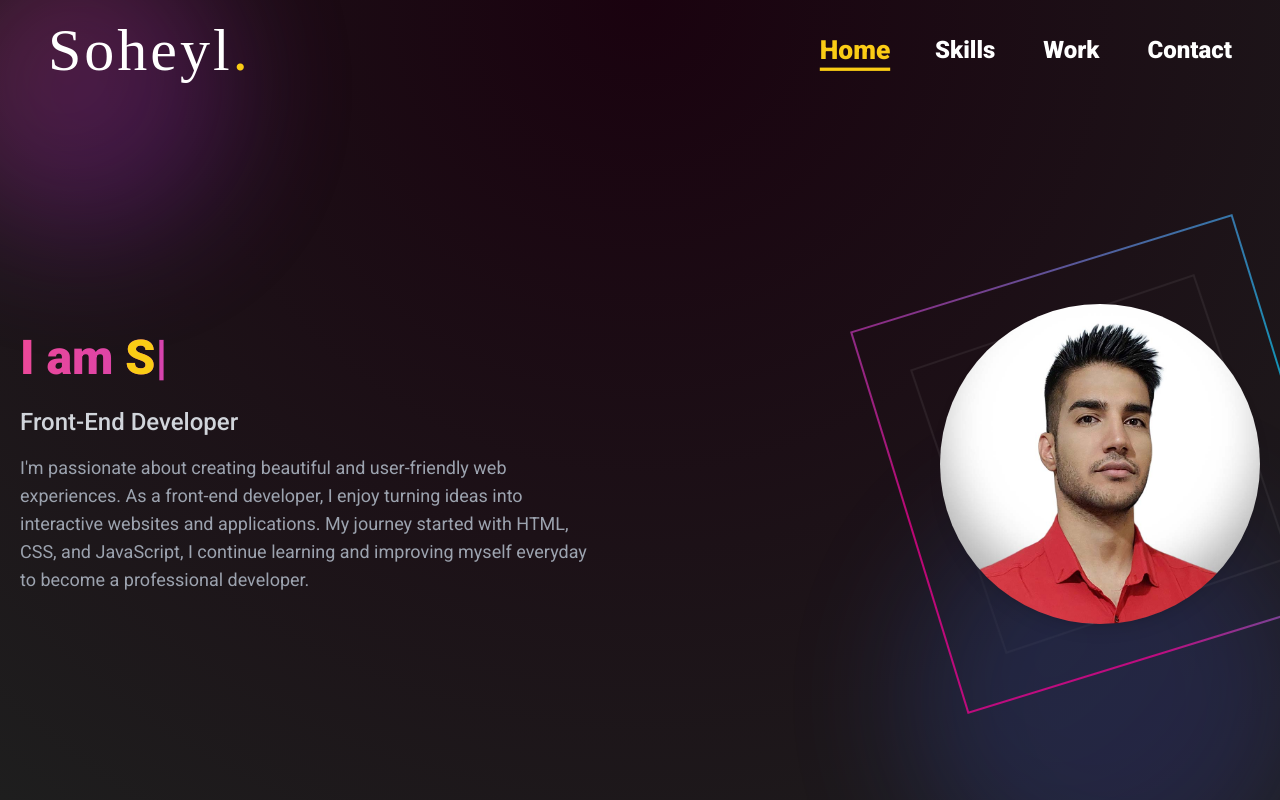
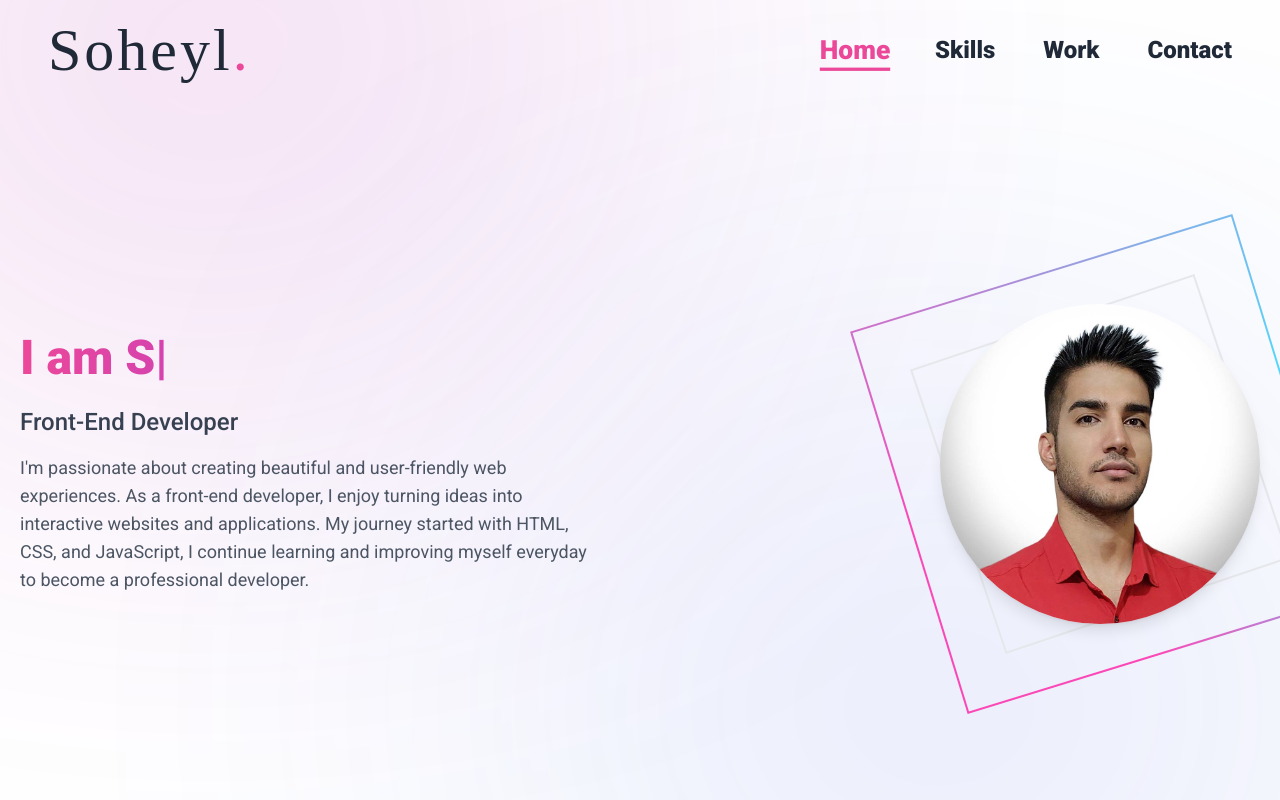
Before and after one commit to SoheylAshena/SoheylAshena.github.io, a React (Vite) app: page / in a window 1280 px wide. Built offline with nearby package versions, Linux system fonts and the light colour scheme; a web font is replaced by a local one.

Commit message:
Added light mode

```diff
--- a/src/Components/Background.jsx
+++ b/src/Components/Background.jsx
@@ -4,23 +4,23 @@ function BackGround() {
     <div className="fixed left-0 top-0 -z-50 h-screen w-full overflow-hidden">
       {/* Animated Background Elements */}
       <motion.div
-        className="absolute inset-0 z-0 bg-[radial-gradient(circle_at_top,_rgba(255,20,147,0.1),_rgba(30,30,30,1))]"
+        className="absolute inset-0 z-0 dark:bg-[radial-gradient(circle_at_top,_rgba(255,20,147,0.1),_rgba(30,30,30,1))]"
         initial={{ opacity: 0 }}
         animate={{ opacity: 1 }}
         transition={{ duration: 2 }}
       />
       <motion.div
-        className="absolute -left-16 -top-16 h-[300px] w-[300px] rounded-full bg-gradient-to-br from-pink-500 to-purple-700 opacity-30 blur-3xl"
-        animate={{ x: [0, 50, -50], y: [0, -50, 50] }}
+        className="absolute -left-16 -top-16 h-[50%] w-[50%] rounded-full bg-gradient-to-br from-pink-500 to-purple-700 opacity-40 blur-[250px]"
+        animate={{ x: [0, -50, 0], y: [0, -100, 0] }}
         transition={{
-          duration: 8,
+          duration: 10,
           repeat: Infinity,
           repeatType: "mirror",
         }}
       />
       <motion.div
-        className="absolute -bottom-16 -right-16 h-[400px] w-[400px] rounded-full bg-gradient-to-br from-blue-500 to-indigo-700 opacity-20 blur-3xl"
-        animate={{ x: [0, -50, 50], y: [0, 50, -50] }}
+        className="absolute -bottom-16 -right-16 h-[50%] w-[50%] rounded-full bg-gradient-to-br from-blue-500 to-indigo-700 opacity-30 blur-[250px]"
+        animate={{ x: [0, -100, 0], y: [0, 50, 0] }}
         transition={{
           duration: 10,
           repeat: Infinity,
--- a/src/Components/Main.jsx
+++ b/src/Components/Main.jsx
@@ -4,7 +4,7 @@ import { motion } from "framer-motion";
 function Main({ data }) {
   const texts = [
     "Hello, World!",
-    `I am <span style="color: #facc15;">Soheyl.</span>`,
+    `I am <span class="dark:bg-gradient-to-r dark:from-pink-500 dark:to-purple-600 dark:bg-clip-text dark:text-transparent ">Soheyl.</span>`,
   ];
 
   return (
@@ -31,11 +31,7 @@ function Main({ data }) {
           }}
         />
         <motion.div
-          className="absolute h-[300px] w-[300px] border-2 border-gray-700/50"
-          style={{
-            borderImage: "conic-gradient(from 0deg, #ffffff10 50%, #ffffff05)",
-            borderImageSlice: 1,
-          }}
+          className="absolute h-[300px] w-[300px] border-2 border-gray-200 dark:border-gray-700/50"
           animate={{ rotate: -360 }}
           transition={{
             duration: 18,
@@ -57,7 +53,7 @@ function Main({ data }) {
       {/* Content Section */}
       <div className="order-2 text-center md:order-1 md:text-left">
         <motion.h1
-          className="mb-6 bg-gradient-to-r from-pink-500 to-purple-600 bg-clip-text text-5xl font-extrabold text-transparent"
+          className="mb-6 bg-gradient-to-r from-pink-500 to-purple-600 bg-clip-text text-5xl font-extrabold text-transparent dark:from-yellow-400 dark:to-yellow-600"
           initial={{ opacity: 0, y: -50 }}
           animate={{ opacity: 1, y: 0 }}
           transition={{ duration: 1 }}
@@ -65,7 +61,7 @@ function Main({ data }) {
           <Typing data={texts} />
         </motion.h1>
         <motion.h3
-          className="mb-4 text-xl font-medium text-gray-300 md:text-2xl"
+          className="mb-4 text-xl font-medium text-gray-700 md:text-2xl dark:text-gray-300"
           initial={{ opacity: 0, y: 20 }}
           animate={{ opacity: 1, y: 0 }}
           transition={{ duration: 1, delay: 0.3 }}
@@ -74,7 +70,7 @@ function Main({ data }) {
         </motion.h3>
         <motion.p
           id="soheyl-desc"
-          className="max-w-xl text-sm text-gray-400 md:text-lg"
+          className="max-w-xl text-sm text-gray-600 md:text-lg dark:text-gray-400"
           initial={{ opacity: 0, y: 20 }}
           animate={{ opacity: 1, y: 0 }}
           transition={{ duration: 1, delay: 0.6 }}
--- a/src/Components/Nav.jsx
+++ b/src/Components/Nav.jsx
@@ -1,10 +1,28 @@
-import { useState } from "react";
+import { useState, useEffect } from "react";
 import { MenuIcon, XIcon } from "@heroicons/react/outline";
 import { motion } from "framer-motion";
 
 const Nav = ({ setCurrentSection }) => {
   const [isMobileMenuOpen, setIsMobileMenuOpen] = useState(false);
   const [activeSection, setActiveSection] = useState("Home");
+  const [isDark, setIsDark] = useState(() => {
+    return localStorage.getItem("theme") === "dark";
+  });
+
+  useEffect(() => {
+    const root = window.document.documentElement;
+    if (isDark) {
+      root.classList.add("dark");
+      localStorage.setItem("theme", "dark");
+    } else {
+      root.classList.remove("dark");
+      localStorage.setItem("theme", "light");
+    }
+  }, [isDark]);
+
+  const toggleDark = () => {
+    setIsDark((prev) => !prev);
+  };
 
   const toggleMobileMenu = () => {
     setIsMobileMenuOpen(!isMobileMenuOpen);
@@ -19,14 +37,13 @@ const Nav = ({ setCurrentSection }) => {
   };
 
   return (
-    <header className="relative top-0 z-30 bg-transparent text-white">
+    <header className="relative top-0 z-30 text-gray-800 transition-all duration-300 dark:bg-transparent dark:text-white">
       <div className="mx-auto flex max-w-7xl items-center justify-between px-6 py-5 md:px-12">
         {/* Logo */}
-        <div
-          className={`relative z-20 font-Imperial text-5xl tracking-wider transition-all duration-300 hover:text-yellow-400 md:text-6xl`}
-        >
-          <a href="#home" onClick={() => handleLinkClick("Home")}>
-            Soheyl<span className="text-yellow-400">.</span>
+        <div className="relative z-20 font-Imperial text-5xl tracking-wider transition-all duration-300 hover:text-pink-500 md:text-6xl dark:hover:text-yellow-400">
+          <a href="#home" onClick={toggleDark}>
+            Soheyl
+            <span className="text-pink-500 dark:text-yellow-400">.</span>
           </a>
         </div>
 
@@ -39,13 +56,13 @@ const Nav = ({ setCurrentSection }) => {
               onClick={() => handleLinkClick(section)}
               className={`group relative transition-all duration-300 ${
                 activeSection === section
-                  ? "scale-110 text-yellow-400"
-                  : "hover:text-gray-300"
+                  ? "scale-110 text-pink-500 dark:text-yellow-400"
+                  : "hover:text-gray-500 dark:hover:text-gray-300"
               }`}
             >
               {section}
               <span
-                className={`absolute left-0 top-full h-[3px] w-full origin-center scale-x-0 bg-yellow-400 transition-transform duration-300 group-hover:scale-x-100 ${
+                className={`absolute left-0 top-full h-[3px] w-full origin-center scale-x-0 bg-pink-500 transition-transform duration-300 group-hover:scale-x-100 dark:bg-yellow-400 ${
                   activeSection === section ? "scale-x-100" : ""
                 }`}
               ></span>
@@ -60,16 +77,16 @@ const Nav = ({ setCurrentSection }) => {
           aria-label="Toggle Mobile Menu"
         >
           {isMobileMenuOpen ? (
-            <XIcon className="h-8 w-8 text-white" />
+            <XIcon className="h-8 w-8 text-gray-800 dark:text-white" />
           ) : (
-            <MenuIcon className="h-8 w-8 text-white" />
+            <MenuIcon className="h-8 w-8 text-gray-800 dark:text-white" />
           )}
         </button>
       </div>
 
       {/* Mobile Menu */}
       {isMobileMenuOpen && (
-        <div className="fixed inset-0 z-10 flex h-screen w-full flex-col items-center justify-center bg-black/50 text-center backdrop-blur-xl">
+        <div className="fixed inset-0 z-10 flex h-screen w-full flex-col items-center justify-center bg-white/90 text-center backdrop-blur-md transition-all duration-300 dark:bg-black/50">
           <nav className="flex flex-col items-center space-y-12">
             {["Home", "Skills", "Work", "Contact"].map((section, index) => (
               <motion.a
@@ -79,10 +96,10 @@ const Nav = ({ setCurrentSection }) => {
                 transition={{ duration: 0.5, delay: index * 0.2 }}
                 href={`#${section.toLowerCase()}`}
                 onClick={() => handleLinkClick(section)}
-                className={`text-4xl font-extrabold text-white ease-in-out ${
+                className={`text-4xl font-extrabold text-gray-800 transition-transform ease-in-out dark:text-white ${
                   activeSection === section
-                    ? "scale-110 text-yellow-400"
-                    : "h hover:scale-105"
+                    ? "scale-110 text-pink-500 dark:text-yellow-400"
+                    : "hover:scale-105"
                 }`}
               >
                 {section}
--- a/src/Components/Work.jsx
+++ b/src/Components/Work.jsx
@@ -34,7 +34,7 @@ function Work(props) {
       </div>
 
       {/* Links Section */}
-      <div className="flex items-center justify-between bg-gray-900 p-4">
+      <div className="flex items-center justify-between bg-white p-4 dark:bg-gray-900">
         <a
           href={proj.page}
           target="_blank"
@@ -73,10 +73,10 @@ function Work(props) {
         animate={{ opacity: 1, y: 0 }}
         transition={{ duration: 0.8 }}
       >
-        <h2 className="bg-gradient-to-r from-pink-500 to-purple-600 bg-clip-text text-6xl font-extrabold tracking-wide text-transparent">
+        <h2 className="bg-gradient-to-r from-pink-500 to-purple-600 bg-clip-text text-6xl font-extrabold tracking-wide text-transparent dark:from-yellow-400 dark:to-yellow-600">
           Featured Projects
         </h2>
-        <p className="mx-auto mt-4 max-w-2xl text-lg text-gray-400">
+        <p className="mx-auto mt-4 max-w-2xl text-lg text-gray-600 dark:text-gray-400">
           A curated list of my most remarkable works. Explore the journey and
           creativity!
         </p>
--- a/src/style.css
+++ b/src/style.css
@@ -8,7 +8,7 @@ html {
   user-select: none;
 }
 body {
-  @apply bg-black;
+  @apply bg-white transition-colors duration-700 dark:bg-black;
 }
 
 .container {
--- a/tailwind.config.js
+++ b/tailwind.config.js
@@ -1,5 +1,6 @@
 /** @type {import('tailwindcss').Config} */
 export default {
+  darkMode: "selector",
   content: ["./index.html", "./src/**/*.{js,ts,jsx,tsx}"],
   theme: {
     extend: {
```
Also changed, not shown: src/Components/Contact.jsx (+6 -6 lines), src/Components/Skills.jsx (+5 -5 lines).
